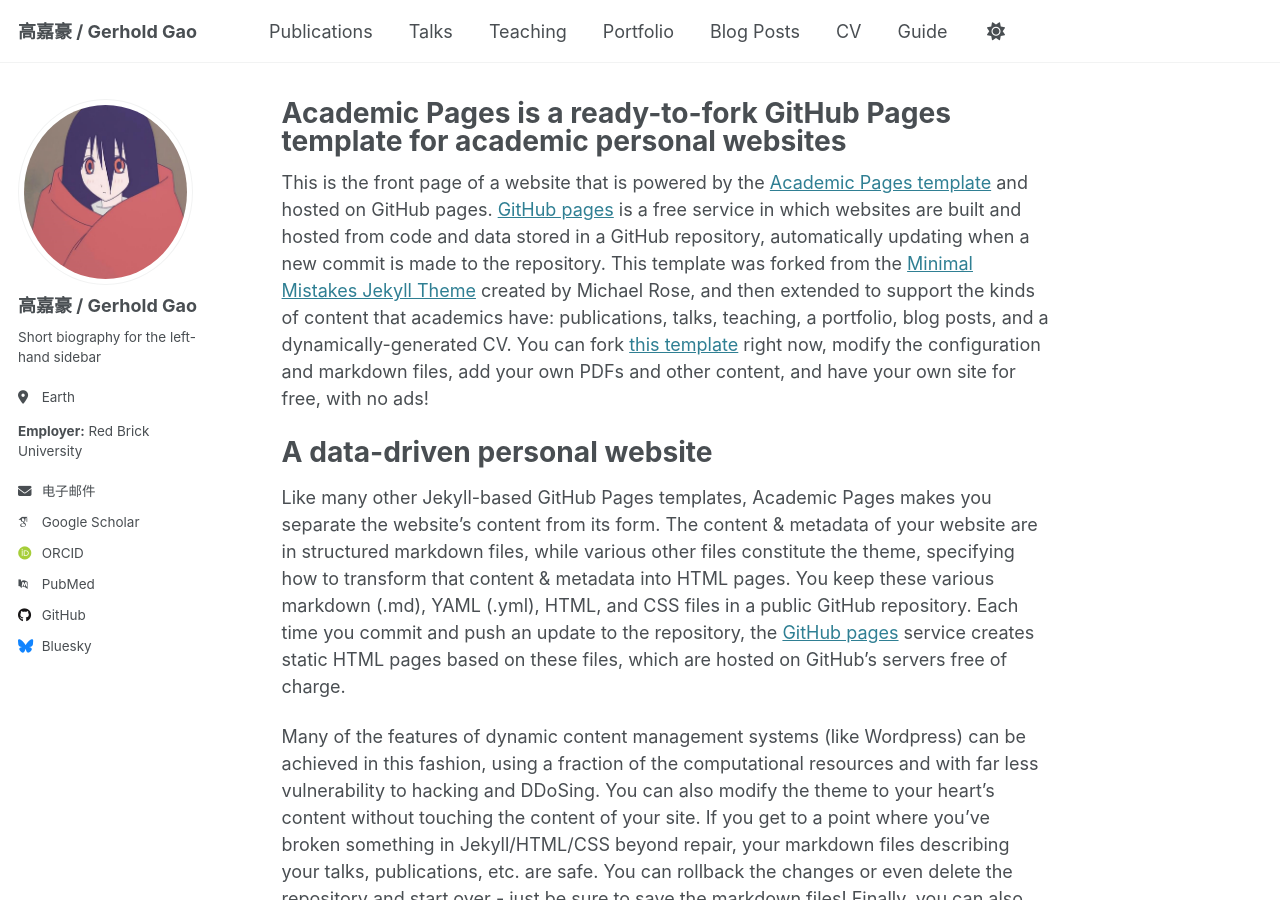
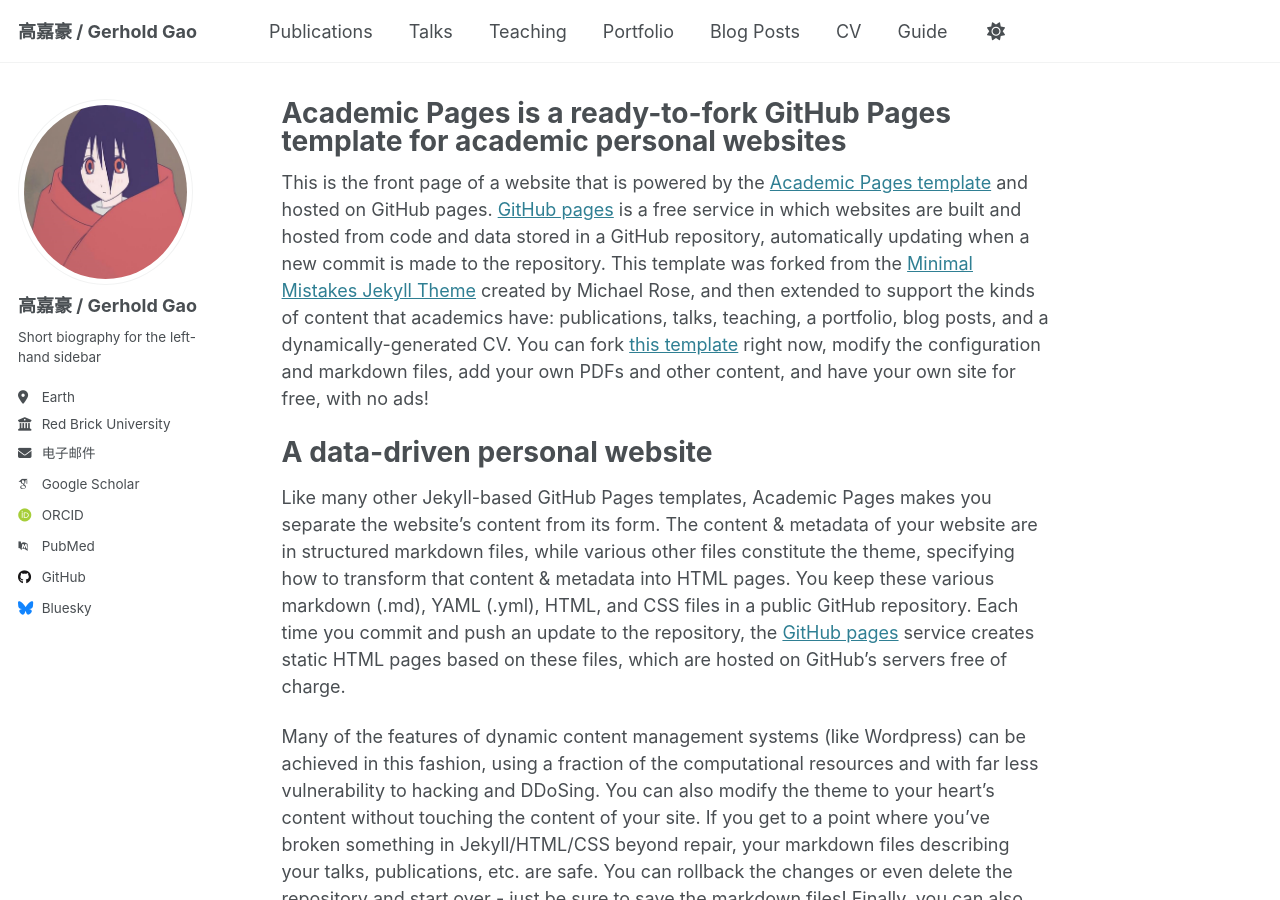
Before and after one commit to Gerhold-Gao/HomePage, a Jekyll site: the page built from _pages/about.md, in a window 1280 px wide and 900 px high. Built offline with Jekyll 4.4.1, drawn with Linux system fonts in a browser that asks for light colours; some web fonts are replaced.

Commit message:
Revert "Update author-profile.html"
This reverts commit ef20a37f08c7a771ba90143149d495b0b4b62a52.

```diff
--- a/_includes/author-profile.html
+++ b/_includes/author-profile.html
@@ -27,12 +27,9 @@
       {% if author.location %}
         <li class="author__desktop"><i class="fa-solid fa-location-dot icon-pad-right" aria-hidden="true"></i>{{ author.location }}</li>
       {% endif %}
-      {% if author.employer and author.employer_url %}
-  <p><strong>Employer:</strong> <a href="{{ author.employer_url }}" target="_blank">{{ author.employer }}</a></p>
-{% else %}
-  <p><strong>Employer:</strong> {{ author.employer }}</p>
-{% endif %}
-
+      {% if author.employer %}
+        <li class="author__desktop"><i class="fas fa-fw fa-building-columns icon-pad-right" aria-hidden="true"></i>{{ author.employer }}</li>
+      {% endif %}
       {% if author.uri %}
         <li><a href="{{ author.uri }}"><i class="fas fa-fw fa-link icon-pad-right" aria-hidden="true"></i>{{ site.data.ui-text[site.locale].website_label | default: "Website" }}</a></li>
       {% endif %}
```
